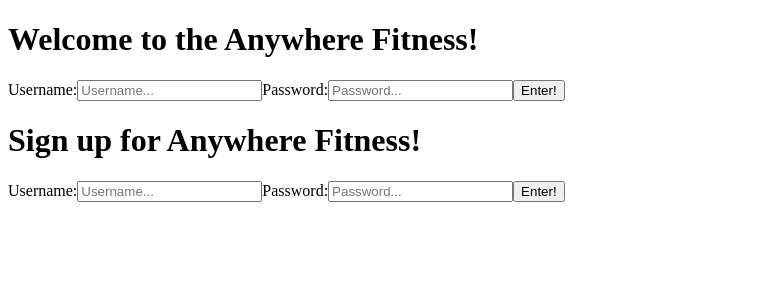
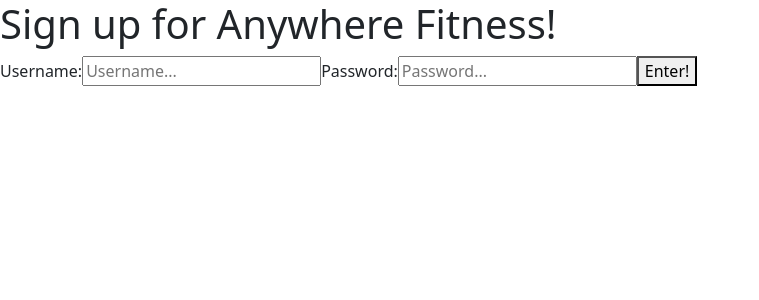
Before and after one commit to anywhere-fitness-6/af6, a React (Create React App) app in the folder af6/: page / in a window 1280 px wide. Shown: the top 300 px of the page, without its empty margins (0-759 px from the left). Built offline with nearby package versions, Linux system fonts and the light colour scheme.

Commit message:
updated app.js

```diff
--- a/af6/src/App.js
+++ b/af6/src/App.js
@@ -1,12 +1,15 @@
+import React from "react";
+import "../node_modules/bootstrap/dist/css/bootstrap.min.css";
 import "./App.css";
-import Login from "./components/Login";
-import Signup from "./components/Signup";
+// import { Switch, Route, Link } from "react-router-dom";
+// import Login from "./components/Login";
+import SignUp from "./components/Signup";
 
 function App() {
   return (
-    <div className="App">
-      <Login />
-      <Signup />
+    <div className="app">
+      <SignUp />
+      {/* <Login /> */}
     </div>
   );
 }
```
